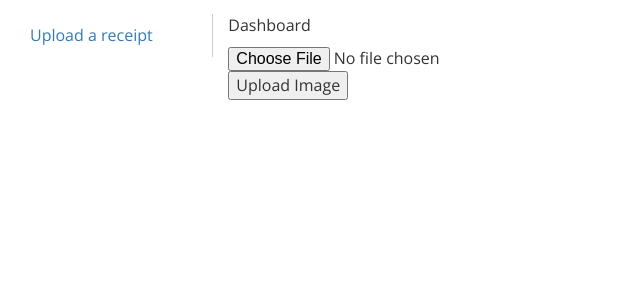
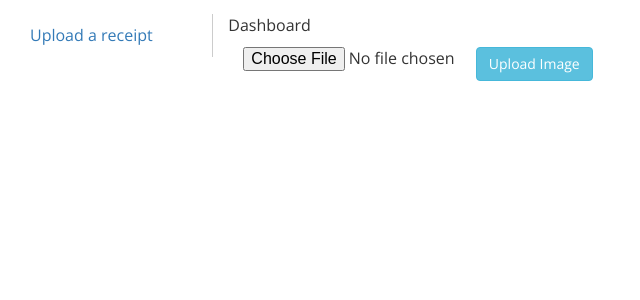
Before and after one commit to sfreeman422/HackKean2017, a PHP site: page /dashboard.php in a window 1280 px wide. Shown: the part 51-351 px from the top of the page, without its empty margins (0-640 px from the left). Run offline with PHP 8.4, Linux system fonts and the light colour scheme; the visitor is signed in with stand-in values (Sample User, id 1); some libraries are stand-ins or nearby versions.

Commit message:
dashboard upload

```diff
--- a/www/dashboard.php
+++ b/www/dashboard.php
@@ -46,8 +46,8 @@ else{
         <div class="col-sm-8 col-md-9 main">
             <p>Dashboard</p>
             <form method="post" enctype="multipart/form-data" action="/upload">
-                <input type="file" name="userPhoto">
-                <input type="submit" value="Upload Image" name="submit">
+                <div class="col-sm-2 col-md-3"><input type="file" name="userPhoto"></div>
+                <div class="col-sm-2 col-md-3"><input type="submit" class="btn btn-info" value="Upload Image" name="submit"></div>
 
         </div>
         <!--main column ends-->
--- a/www/upload.html
+++ b/www/upload.html
@@ -1,3 +1,3 @@
 <form method="post" enctype="multipart/form-data" action="/upload">
     <input type="file" name="userPhoto">
-    <input type="submit" value="Upload Image" name="submit">
+    <input type="submit" class="btn btn-info" value="Upload Image" name="submit">
```
